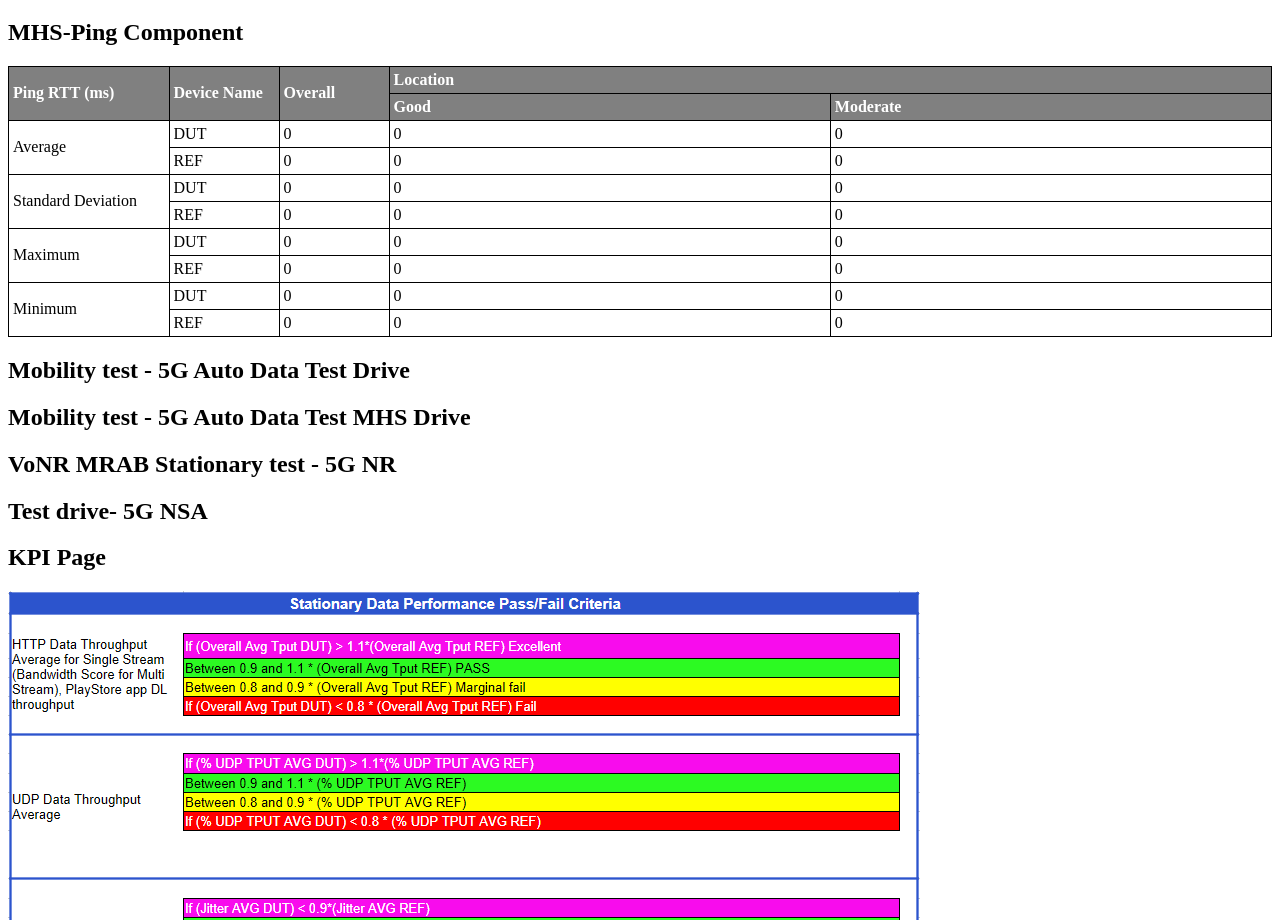
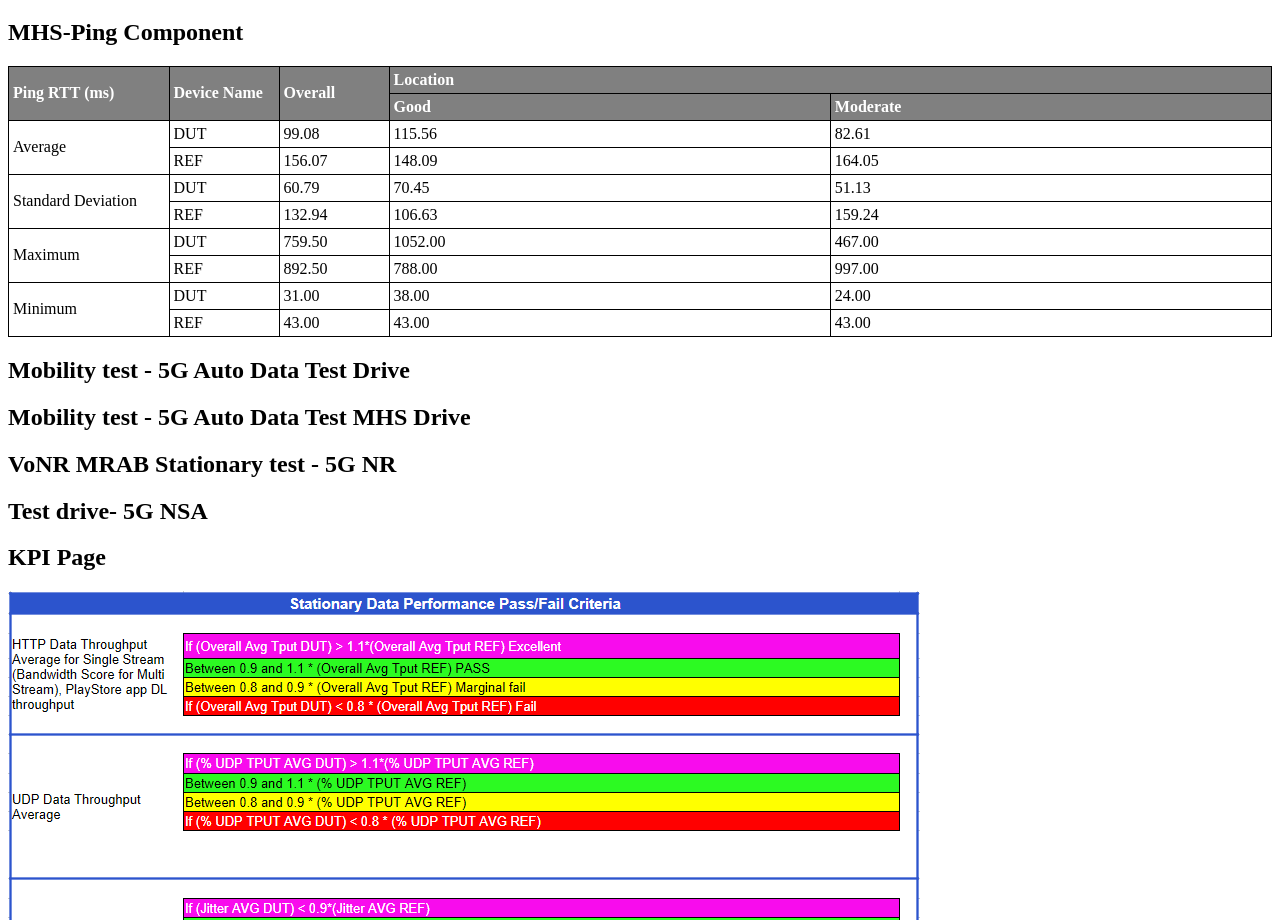
Before and after one commit to LiJieSu0/Fit4Launch_Report, a React (Create React App) app in the folder report-generator-app/: page / in a window 1280 px wide. Shown: the part 2470-3390 px from the top of the page. Built offline with nearby package versions, Linux system fonts and the light colour scheme; what chartjs-plugin-datalabels would draw is missing.

Commit message:
add mhs ping data

```diff
--- a/report-generator-app/src/ReportDetails/DataPerformance/MHS/Dp_MHS_Ping_Component.js
+++ b/report-generator-app/src/ReportDetails/DataPerformance/MHS/Dp_MHS_Ping_Component.js
@@ -1,13 +1,72 @@
 import React from "react";
 import DpMHSPingTable from "./Table/DpMHSPingTable";
+import PingData from "../../../DataFiles/SA/DpMHSResults/Ping.json";
 
 function Dp_MHS_Ping_Component() {
-  // Placeholder for data fetching or state management
+  const goodPingData = PingData.Good["25x64 bytes PING (ICMP)"];
+  const moderatePingData = PingData.Moderate["25x64 bytes PING (ICMP)"];
+
+  const getPingValue = (locationData, deviceType, metric) => {
+    const key = Object.keys(locationData).find(k => locationData[k]["Device Type"] === deviceType);
+    return key ? locationData[key]["Ping RTT"][metric] : 0;
+  };
+
+  const calculateOverall = (goodValue, moderateValue) => {
+    if (goodValue === 0 && moderateValue === 0) return 0;
+    if (goodValue === 0) return moderateValue;
+    if (moderateValue === 0) return goodValue;
+    return ((goodValue + moderateValue) / 2).toFixed(2);
+  };
+
   const data = {
-    average: { DUT: { Overall: 0, Good: 0, Moderate: 0 }, REF: { Overall: 0, Good: 0, Moderate: 0 } },
-    std_dev: { DUT: { Overall: 0, Good: 0, Moderate: 0 }, REF: { Overall: 0, Good: 0, Moderate: 0 } },
-    max: { DUT: { Overall: 0, Good: 0, Moderate: 0 }, REF: { Overall: 0, Good: 0, Moderate: 0 } },
-    min: { DUT: { Overall: 0, Good: 0, Moderate: 0 }, REF: { Overall: 0, Good: 0, Moderate: 0 } },
+    average: {
+      DUT: {
+        Good: getPingValue(goodPingData, "DUT", "avg"),
+        Moderate: getPingValue(moderatePingData, "DUT", "avg"),
+        Overall: calculateOverall(getPingValue(goodPingData, "DUT", "avg"), getPingValue(moderatePingData, "DUT", "avg")),
+      },
+      REF: {
+        Good: getPingValue(goodPingData, "REF", "avg"),
+        Moderate: getPingValue(moderatePingData, "REF", "avg"),
+        Overall: calculateOverall(getPingValue(goodPingData, "REF", "avg"), getPingValue(moderatePingData, "REF", "avg")),
+      },
+    },
+    std_dev: {
+      DUT: {
+        Good: getPingValue(goodPingData, "DUT", "std_dev"),
+        Moderate: getPingValue(moderatePingData, "DUT", "std_dev"),
+        Overall: calculateOverall(getPingValue(goodPingData, "DUT", "std_dev"), getPingValue(moderatePingData, "DUT", "std_dev")),
+      },
+      REF: {
+        Good: getPingValue(goodPingData, "REF", "std_dev"),
+        Moderate: getPingValue(moderatePingData, "REF", "std_dev"),
+        Overall: calculateOverall(getPingValue(goodPingData, "REF", "std_dev"), getPingValue(moderatePingData, "REF", "std_dev")),
+      },
+    },
+    max: {
+      DUT: {
+        Good: getPingValue(goodPingData, "DUT", "max"),
+        Moderate: getPingValue(moderatePingData, "DUT", "max"),
+        Overall: calculateOverall(getPingValue(goodPingData, "DUT", "max"), getPingValue(moderatePingData, "DUT", "max")),
+      },
+      REF: {
+        Good: getPingValue(goodPingData, "REF", "max"),
+        Moderate: getPingValue(moderatePingData, "REF", "max"),
+        Overall: calculateOverall(getPingValue(goodPingData, "REF", "max"), getPingValue(moderatePingData, "REF", "max")),
+      },
+    },
+    min: {
+      DUT: {
+        Good: getPingValue(goodPingData, "DUT", "min"),
+        Moderate: getPingValue(moderatePingData, "DUT", "min"),
+        Overall: calculateOverall(getPingValue(goodPingData, "DUT", "min"), getPingValue(moderatePingData, "DUT", "min")),
+      },
+      REF: {
+        Good: getPingValue(goodPingData, "REF", "min"),
+        Moderate: getPingValue(moderatePingData, "REF", "min"),
+        Overall: calculateOverall(getPingValue(goodPingData, "REF", "min"), getPingValue(moderatePingData, "REF", "min")),
+      },
+    },
   };
 
   return (
--- a/report-generator-app/src/ReportDetails/DataPerformance/MHS/Table/DpMHSPingTable.js
+++ b/report-generator-app/src/ReportDetails/DataPerformance/MHS/Table/DpMHSPingTable.js
@@ -45,54 +45,54 @@ const DpMHSPingTable = ({ data }) => {
                     <tr>
                         <td rowSpan="2">Average</td>
                         <td>DUT</td>
-                        <td>{data.average.DUT.Overall}</td>
-                        <td>{data.average.DUT.Good}</td>
-                        <td>{data.average.DUT.Moderate}</td>
+                        <td>{parseFloat(data.average.DUT.Overall).toFixed(2)}</td>
+                        <td>{parseFloat(data.average.DUT.Good).toFixed(2)}</td>
+                        <td>{parseFloat(data.average.DUT.Moderate).toFixed(2)}</td>
                     </tr>
                     <tr>
                         <td>REF</td>
-                        <td>{data.average.REF.Overall}</td>
-                        <td>{data.average.REF.Good}</td>
-                        <td>{data.average.REF.Moderate}</td>
+                        <td>{parseFloat(data.average.REF.Overall).toFixed(2)}</td>
+                        <td>{parseFloat(data.average.REF.Good).toFixed(2)}</td>
+                        <td>{parseFloat(data.average.REF.Moderate).toFixed(2)}</td>
                     </tr>
                     <tr>
                         <td rowSpan="2">Standard Deviation</td>
                         <td>DUT</td>
-                        <td>{data.std_dev.DUT.Overall}</td>
-                        <td>{data.std_dev.DUT.Good}</td>
-                        <td>{data.std_dev.DUT.Moderate}</td>
+                        <td>{parseFloat(data.std_dev.DUT.Overall).toFixed(2)}</td>
+                        <td>{parseFloat(data.std_dev.DUT.Good).toFixed(2)}</td>
+                        <td>{parseFloat(data.std_dev.DUT.Moderate).toFixed(2)}</td>
                     </tr>
                     <tr>
                         <td>REF</td>
-                        <td>{data.std_dev.REF.Overall}</td>
-                        <td>{data.std_dev.REF.Good}</td>
-                        <td>{data.std_dev.REF.Moderate}</td>
+                        <td>{parseFloat(data.std_dev.REF.Overall).toFixed(2)}</td>
+                        <td>{parseFloat(data.std_dev.REF.Good).toFixed(2)}</td>
+                        <td>{parseFloat(data.std_dev.REF.Moderate).toFixed(2)}</td>
                     </tr>
                     <tr>
                         <td rowSpan="2">Maximum</td>
                         <td>DUT</td>
-                        <td>{data.max.DUT.Overall}</td>
-                        <td>{data.max.DUT.Good}</td>
-                        <td>{data.max.DUT.Moderate}</td>
+                        <td>{parseFloat(data.max.DUT.Overall).toFixed(2)}</td>
+                        <td>{parseFloat(data.max.DUT.Good).toFixed(2)}</td>
+                        <td>{parseFloat(data.max.DUT.Moderate).toFixed(2)}</td>
                     </tr>
                     <tr>
                         <td>REF</td>
-                        <td>{data.max.REF.Overall}</td>
-                        <td>{data.max.REF.Good}</td>
-                        <td>{data.max.REF.Moderate}</td>
+                        <td>{parseFloat(data.max.REF.Overall).toFixed(2)}</td>
+                        <td>{parseFloat(data.max.REF.Good).toFixed(2)}</td>
+                        <td>{parseFloat(data.max.REF.Moderate).toFixed(2)}</td>
                     </tr>
                     <tr>
                         <td rowSpan="2">Minimum</td>
                         <td>DUT</td>
-                        <td>{data.min.DUT.Overall}</td>
-                        <td>{data.min.DUT.Good}</td>
-                        <td>{data.min.DUT.Moderate}</td>
+                        <td>{parseFloat(data.min.DUT.Overall).toFixed(2)}</td>
+                        <td>{parseFloat(data.min.DUT.Good).toFixed(2)}</td>
+                        <td>{parseFloat(data.min.DUT.Moderate).toFixed(2)}</td>
                     </tr>
                     <tr>
                         <td>REF</td>
-                        <td>{data.min.REF.Overall}</td>
-                        <td>{data.min.REF.Good}</td>
-                        <td>{data.min.REF.Moderate}</td>
+                        <td>{parseFloat(data.min.REF.Overall).toFixed(2)}</td>
+                        <td>{parseFloat(data.min.REF.Good).toFixed(2)}</td>
+                        <td>{parseFloat(data.min.REF.Moderate).toFixed(2)}</td>
                     </tr>
                 </tbody>
             </table>
```
